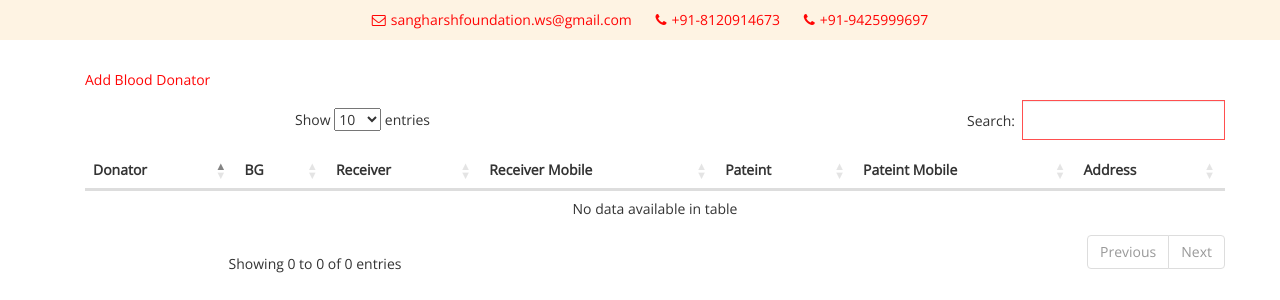
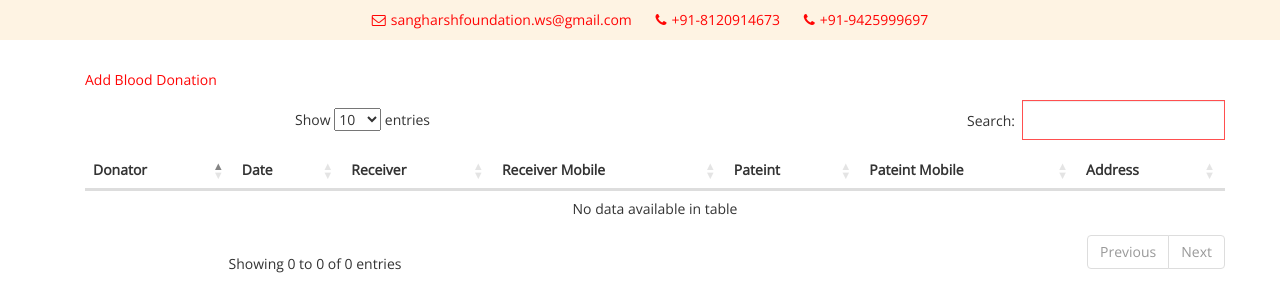
Before and after one commit to errajendra/SangharshFnd, a Django app: page /view_blood_donate/ in a window 1280 px wide. Shown: the part 75-375 px from the top of the page. Run offline with Django 4.2, Linux system fonts and the light colour scheme; data that the repository does not hold is empty; some libraries are stand-ins or nearby versions; some web fonts are replaced.

Commit message:
blood address and date updated

```diff
--- a/sangharsh-project/new_app/forms.py
+++ b/sangharsh-project/new_app/forms.py
@@ -34,7 +34,7 @@ class UpdateUserFormAdmin(UserChangeForm):
 
     class Meta:
         model = CustomUser
-        fields = ("name", "valid_up_to", "blood_group", "father_name", "mobile_nomber", "alternet_mobile_nomber", "role", "district", "profile", "staff", "admin")
+        fields = ("name", "valid_up_to", "blood_group", "father_name", "mobile_nomber", "role", "address1", "address2", "district", "profile", "staff", "admin")
 
 
 # update user form through staff
@@ -76,9 +76,11 @@ class NewUserFormOut(UserCreationForm):
 
 class BloodDonateForm(forms.ModelForm):
 
+    date = DateField(widget=widgets.DateInput(attrs={'type': 'date'}))
+
     class Meta:
         model = BloodDonate
-        fields = ("donator", "patient_name", "patient_blood_group", "patient_mobile","patient_address", "receiver_name","receiver_mobile","receiver_address","message")
+        fields = ("donator", "patient_name", "patient_blood_group", "patient_mobile","patient_address", "receiver_name","receiver_mobile","receiver_address","date","message")
 
 
 
--- a/sangharsh-project/new_app/models.py
+++ b/sangharsh-project/new_app/models.py
@@ -228,6 +228,7 @@ class BloodDonate(models.Model):
     receiver_name = models.CharField(max_length=100)
     receiver_mobile = models.BigIntegerField()
     receiver_address = models.CharField(max_length=500)
+    date = models.DateField(null=True, blank=True)
     message = models.CharField(max_length=500, blank=True, null=True)
     verify = models.BooleanField(default=False)
     created_on = models.DateTimeField(auto_now_add=True)
--- a/sangharsh-project/new_app/views.py
+++ b/sangharsh-project/new_app/views.py
@@ -172,11 +172,10 @@ def logout_request(request):
 
 def view_card(request,id):
     if request.user.has_validity:
-        print("Please renew yor id...")
-        return redirect(dashbord)
-    instance = get_object_or_404(CustomUser, id=id)
-    return render(request, "id.html", {'data':instance})
-
+        instance = get_object_or_404(CustomUser, id=id)
+        return render(request, "id.html", {'data':instance})
+    print("Please renew your id...")
+    return redirect(dashbord)
 
 @login_required
 def delete_user(request, id):
@@ -232,7 +231,6 @@ def add_blood_donate(request):
             return redirect('dashbord')
     else:
         return render(request, 'blood/register.html', {'form':BloodDonateForm()})
-
 
 
 def view_blood_donate(request):
--- a/sangharsh-project/templates/blood/view.html
+++ b/sangharsh-project/templates/blood/view.html
@@ -5,14 +5,14 @@
 
 <div class="container">
   <div class="mx-5 text-left">
-    <a href="{% url 'add_blood_donate' %}" class="btn-link" type="button">Add Blood Donator</a>
+    <a href="{% url 'add_blood_donate' %}" class="btn-link" type="button">Add Blood Donation</a>
   </div>
   <div class="table-responsive">
     <table class="table">
         <thead>
           <tr>
             <th scope="col">Donator</th>
-            <th scope="col">BG</th>
+            <th scope="col">Date</th>
             <th scope="col">Receiver</th>
             <th scope="col">Receiver Mobile</th>
             <th scope="col">Pateint</th>
@@ -26,13 +26,13 @@
         <tbody>
             {% for el in data %}
             <tr>
-                <td>{{el.donator}}</td>
-                <td>{{el.patient_blood_group}}</td>
+                <td>{{el.donator}} ({{el.donator.blood_group}})</td>
+                <td>{{el.date}}</td>
                 <td>{{el.receiver_name}}</td>
                 <td>{{el.receiver_mobile}}</td>
-                <td>{{el.patient_name}}</td>
+                <td>{{el.patient_name}} ({{el.patient_blood_group}})</td>
                 <td>{{el.patient_mobile}}</td>
-                <td>{{el.address}}</td>
+                <td>{{el.patient_address}}</td>
                 {% if request.user.admin or request.user.staff  %}
                   <td>
                     {% if el.is_verified %}
--- a/sangharsh-project/templates/user/base.html
+++ b/sangharsh-project/templates/user/base.html
@@ -63,6 +63,8 @@
                             <li><a href="{% url 'view_members' %}"><i class="fa fa-eye"></i> View</a></li>
                         </ul>
                     </li>
+
+                    {% if request.user.admin or request.user.staff %}
                     <li class="dropdown">
                         <a class="dropdown-toggle" data-toggle="dropdown" href="#"> <i class="fa fa-newspaper"></i> Activity
                         <span class="caret"></span></a>
@@ -71,6 +73,7 @@
                             <li><a href="{% url 'view_activities' %}"><i class="fa fa-eye"></i> View</a></li>
                         </ul>
                     </li>
+                    {% endif %}
                     {% if request.user.admin %}
                     <li class="dropdown">
                         <a class="dropdown-toggle" data-toggle="dropdown" href="#"> <i class="fa fa-newspaper"></i> Admin Page
@@ -172,6 +175,7 @@
     </div>
     <!--./ MAIN HEADER SECTION END -->
 
+    {% if not request.user.staff %}
     <div id="footer-sec">
         <div class="container">
             <div class="row">
@@ -253,6 +257,7 @@
             </div>
         </div>
     </div>
+    {% endif %}
     <div id="footser-end">
         <div class="container">
 
```
